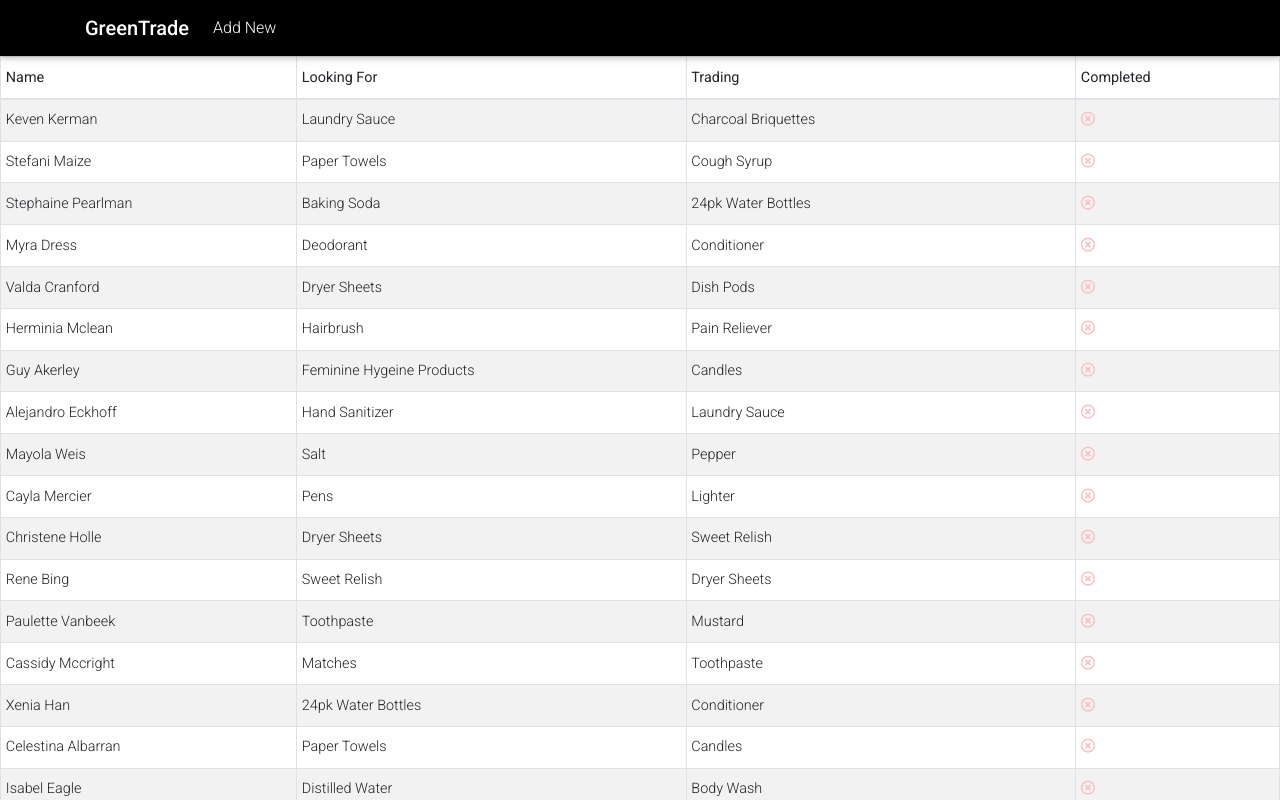
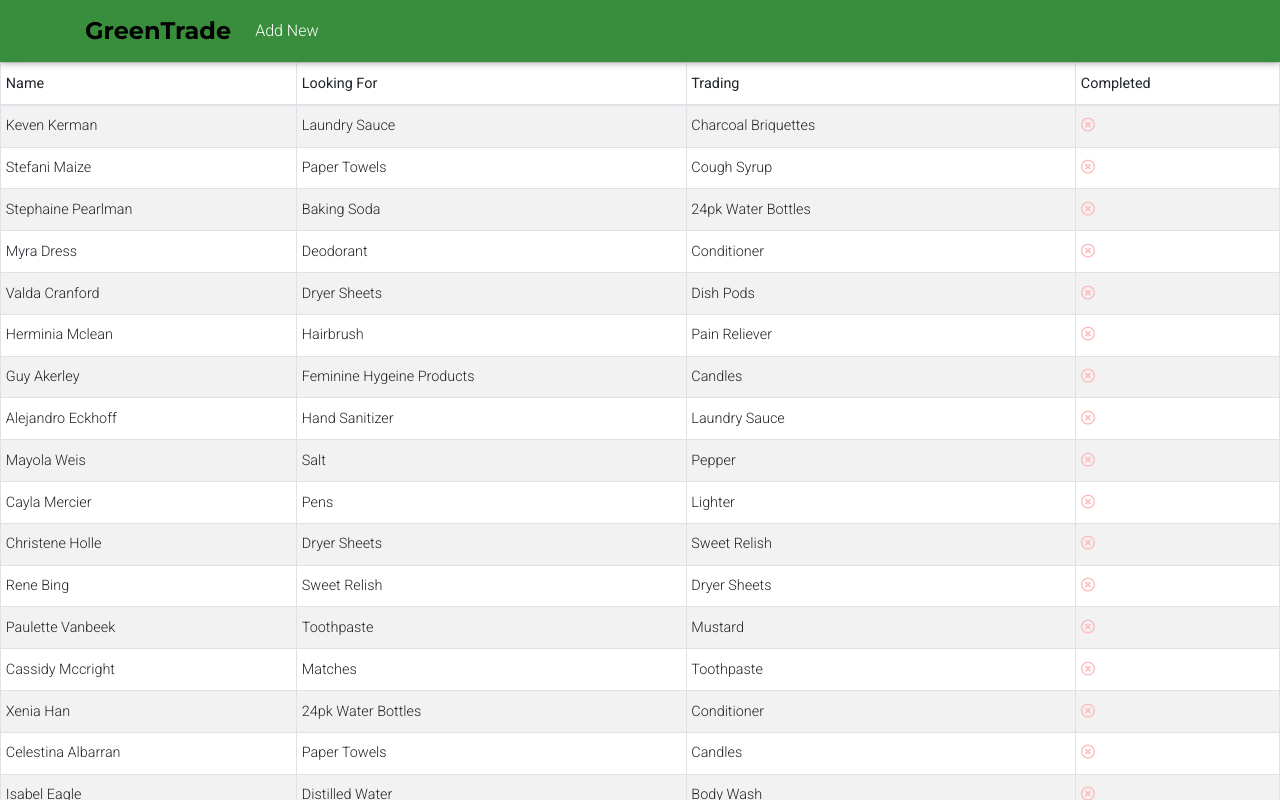
Before and after one commit to swstegall/green-trade, a React (Create React App) app in the folder frontend/: page / in a window 1280 px wide. Shown: the top 800 px of the page. Built offline with nearby package versions, Linux system fonts and the light colour scheme.

Commit message:
Font change

```diff
--- a/frontend/public/index.html
+++ b/frontend/public/index.html
@@ -3,6 +3,7 @@
   <head>
     <meta charset="utf-8" />
     <link rel="icon" href="%PUBLIC_URL%/favicon.ico" />
+    <link href="https://fonts.googleapis.com/css2?family=Montserrat:wght@400;700&display=swap" rel="stylesheet">
     <meta name="viewport" content="width=device-width, initial-scale=1" />
     <meta name="theme-color" content="#000000" />
     <meta
--- a/frontend/src/components/navbar/navbar.tsx
+++ b/frontend/src/components/navbar/navbar.tsx
@@ -24,13 +24,14 @@ export class Navbar extends Component<
   }
 
   render() {
+    const bgPink = {backgroundColor: '#388e3c'}
     return (
       <div>
         <Router>
-          <MDBNavbar color="black" dark scrolling expand="md">
+          <MDBNavbar style={bgPink} dark scrolling expand="md">
             <MDBContainer>
               <MDBNavbarBrand href="/">
-                <strong>GreenTrade</strong>
+                <strong style={{color: "#000000", fontSize:"x-large", fontFamily: "Montserrat", fontWeight:"bold"}}>GreenTrade</strong>
               </MDBNavbarBrand>
               <MDBNavbarToggler />
               <MDBCollapse isOpen={this.props.collapse} navbar>
```
